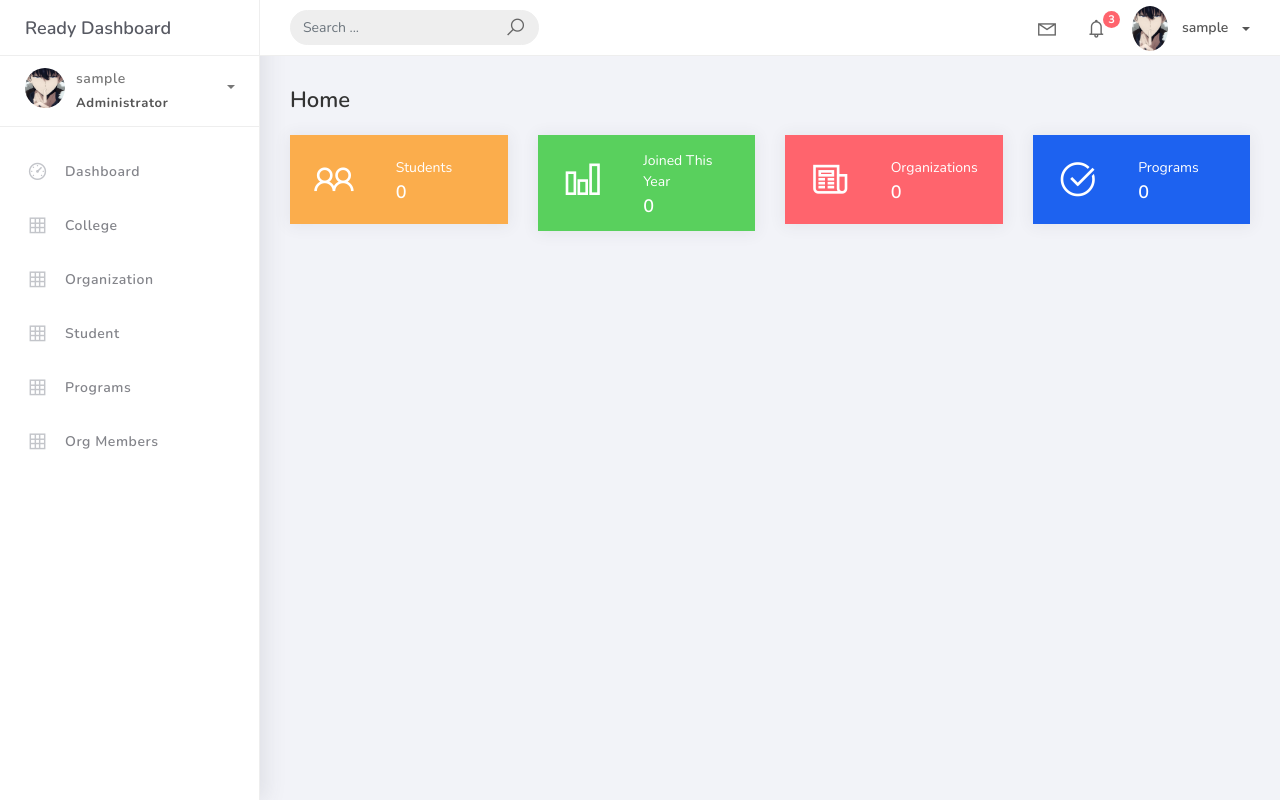
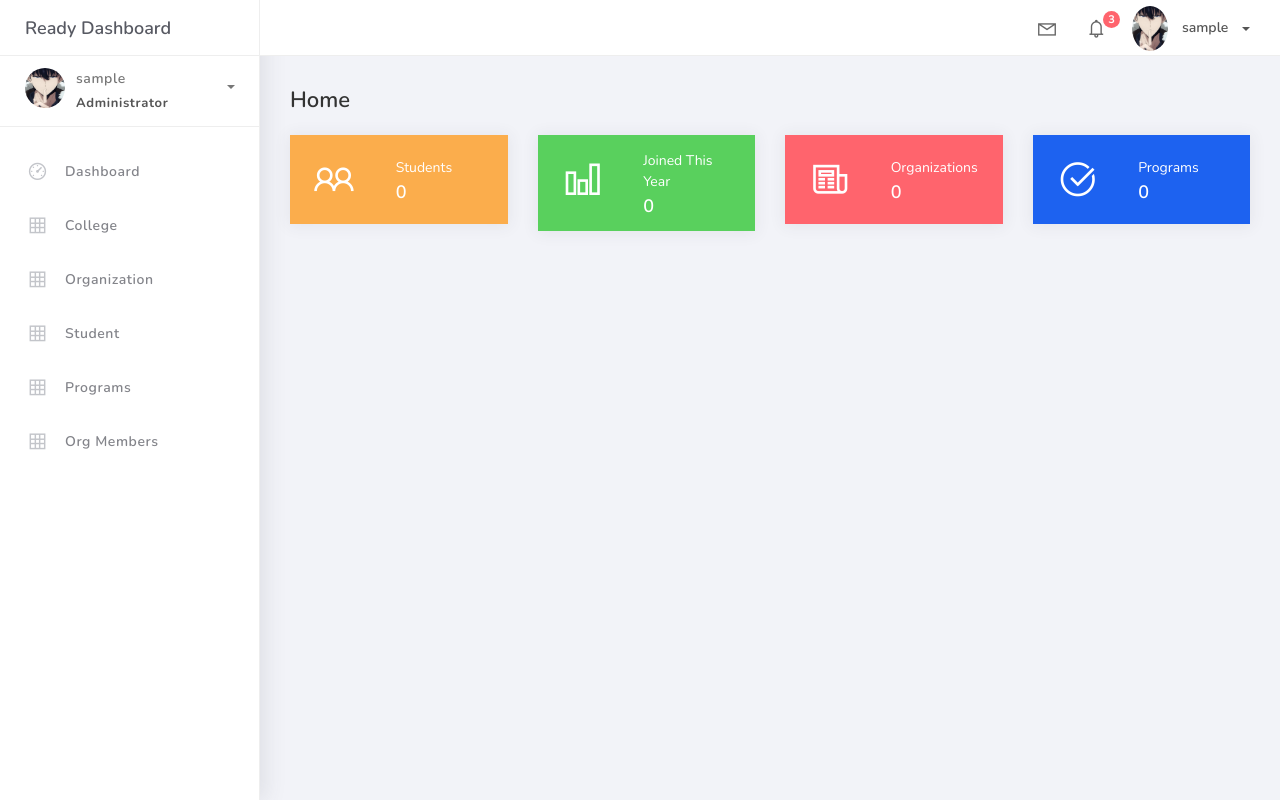
Before and after one commit to shirooozzzz/PSUSphere, a Django app: page / in a window 1280 px wide. Run offline with Django 5.2, Linux system fonts and the light colour scheme; the visitor is signed in with stand-in values (Sample User, id 1); data that the repository does not hold is empty; some libraries are stand-ins or nearby versions.

Commit message:
edit dashboard

```diff
--- a/templates/base.html
+++ b/templates/base.html
@@ -25,16 +25,7 @@
 			<nav class="navbar navbar-header navbar-expand-lg">
 				<div class="container-fluid">
 
-					<form class="navbar-left navbar-form nav-search mr-md-3" action="">
-						<div class="input-group">
-							<input type="text" placeholder="Search ..." class="form-control">
-							<div class="input-group-append">
-								<span class="input-group-text">
-									<i class="la la-search search-icon"></i>
-								</span>
-							</div>
-						</div>
-					</form>
+
 					<ul class="navbar-nav topbar-nav ml-md-auto align-items-center">
 						<li class="nav-item dropdown hidden-caret">
 							<a class="nav-link dropdown-toggle" href="#" id="navbarDropdown" role="button" data-toggle="dropdown" aria-haspopup="true" aria-expanded="false">
```
